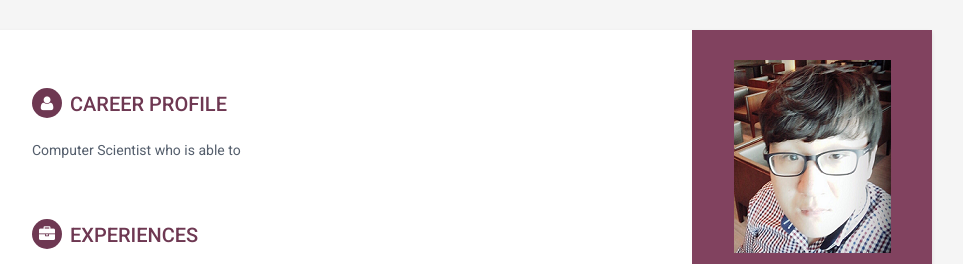
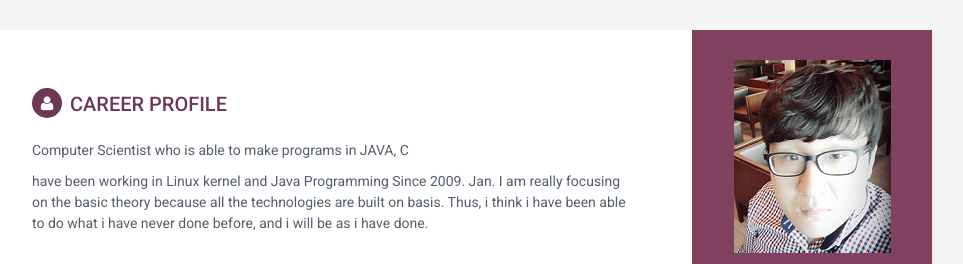
Before and after one commit to tgnice/tgnice.github.io, a plain HTML site: page index.html in a window 1280 px wide. Shown: the top 264 px of the page, without its empty margins (188-1151 px from the left). Drawn offline with Linux system fonts and the light colour scheme.

Commit message:
changed summray.

```diff
--- a/index.html
+++ b/index.html
@@ -118,7 +118,12 @@
 					<i class="fa fa-user"></i>Career Profile
 				</h2>
 				<div class="summary">
-					<p>Computer Scientist who is able to</p>
+					<p>Computer Scientist who is able to make programs in JAVA, C</p>
+					<p>have been working in Linux kernel and Java Programming Since
+						2009. Jan. I am really focusing on the basic theory because all
+						the technologies are built on basis. Thus, i think i have been
+						able to do what i have never done before, and i will be as i have
+						done.</p>
 				</div>
 				<!--//summary-->
 			</section>
@@ -210,11 +215,10 @@
 				</div>
 				<!--//item-->
 				<div class="item">
-					<span class="project-title"><a
-						href="#"
-						target="_blank">Virtualization Security</a></span> - <span
-						class="project-tagline">Security Product for both client
-						and server side by using TPM and Virtualization Technology like KVM</span>
+					<span class="project-title"><a href="#" target="_blank">Virtualization
+							Security</a></span> - <span class="project-tagline">Security Product
+						for both client and server side by using TPM and Virtualization
+						Technology like KVM</span>
 				</div>
 				<!--//item-->
 			</section>
```
